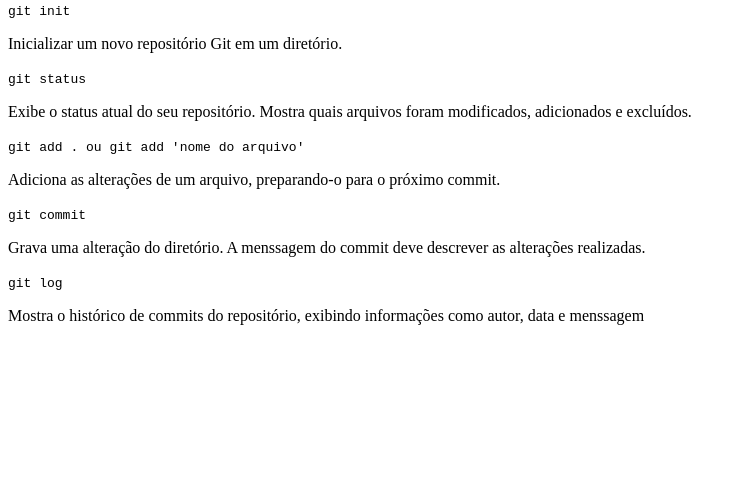
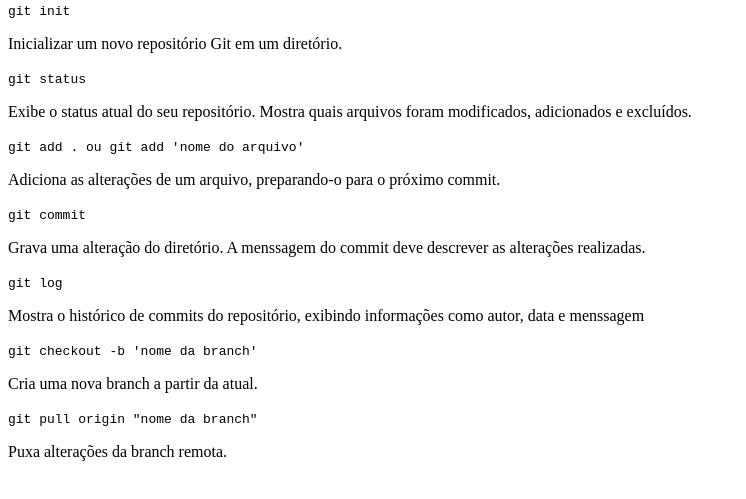
Before and after one commit to S4antiago33/Aula-11-AD, a plain HTML site: page index.html in a window 1280 px wide. Shown: the part 79-578 px from the top of the page, without its empty margins (0-746 px from the left). Drawn offline with Linux system fonts and the light colour scheme.

Commit message:
adiciona novos comandos do git

```diff
--- a/index.html
+++ b/index.html
@@ -25,6 +25,12 @@
 
         <code>git log</code>
         <p>Mostra o histórico de commits do repositório, exibindo informações como autor, data e menssagem</p>
+
+        <code>git checkout -b 'nome da branch'</code>
+        <p>Cria uma nova branch a partir da atual.</p>
+
+        <code>git pull origin "nome da branch"</code>
+        <p>Puxa alterações da branch remota.</p>
     </section>
 </body>
 
```
